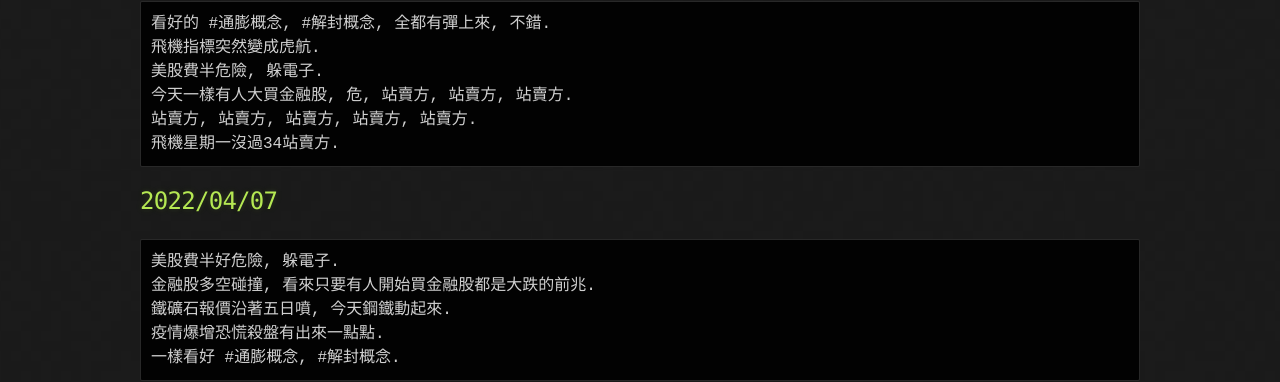
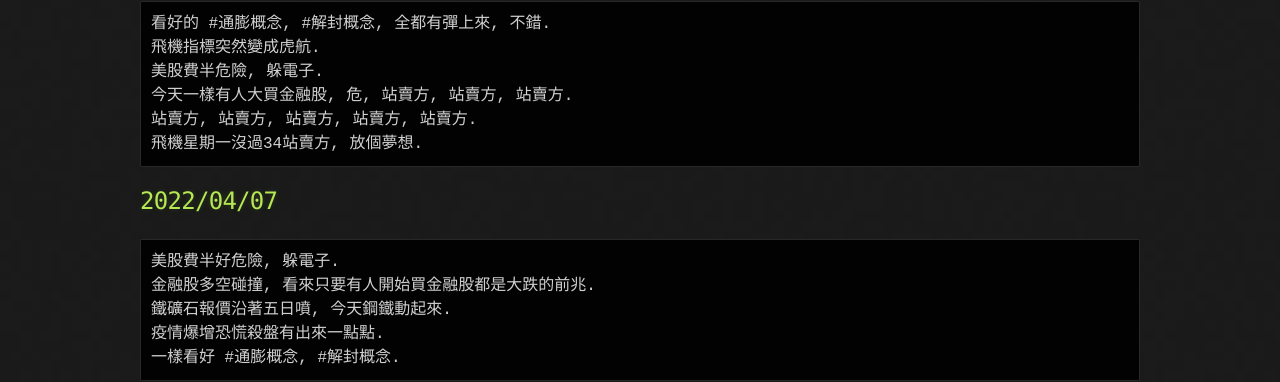
Before and after one commit to lepg5487/Stock_God, a Jekyll site: the page built from index.md, in a window 1280 px wide and 900 px high. Shown: the part 362-744 px from the top of the window. Built offline with Jekyll 4.4.1, drawn with Linux system fonts in a browser that asks for light colours; our own code applies the rules of GitHub Pages for plain Markdown files.

Commit message:
Update index.md

````diff
--- a/index.md
+++ b/index.md
@@ -13,7 +13,7 @@ layout: testlayouts
 美股費半危險, 躲電子.
 今天一樣有人大買金融股, 危, 站賣方, 站賣方, 站賣方.
 站賣方, 站賣方, 站賣方, 站賣方, 站賣方.
-飛機星期一沒過34站賣方.
+飛機星期一沒過34站賣方, 放個夢想.
 ```
 
 ## 2022/04/07
````
